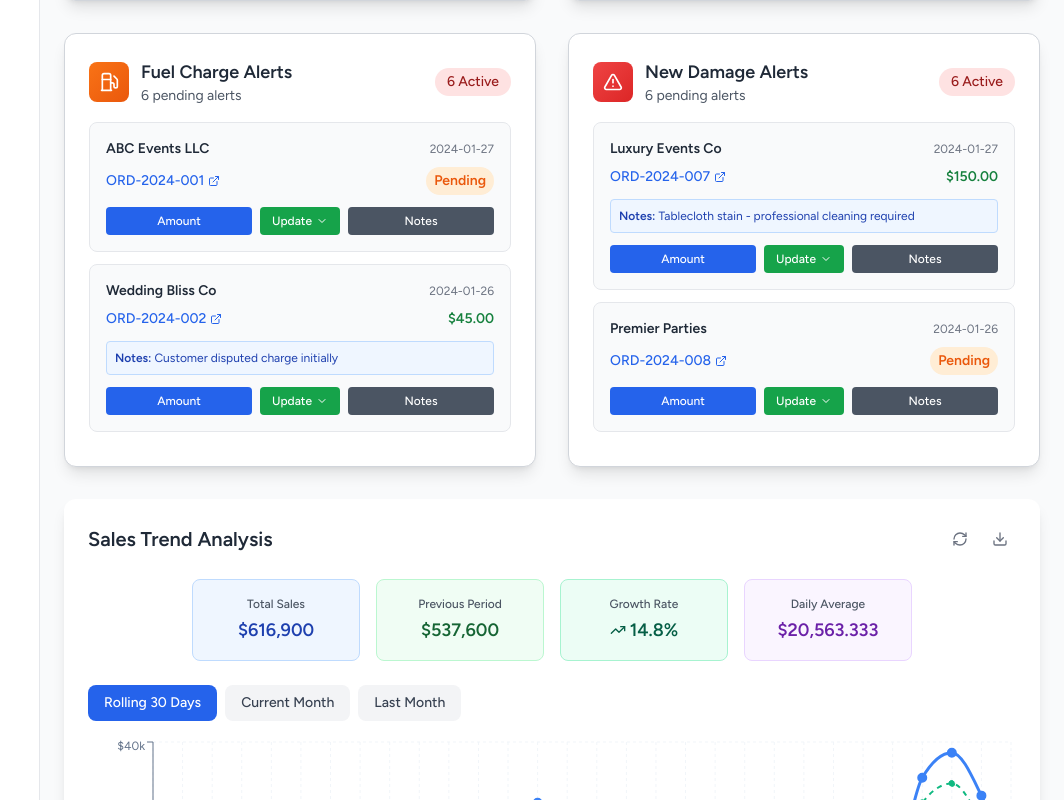
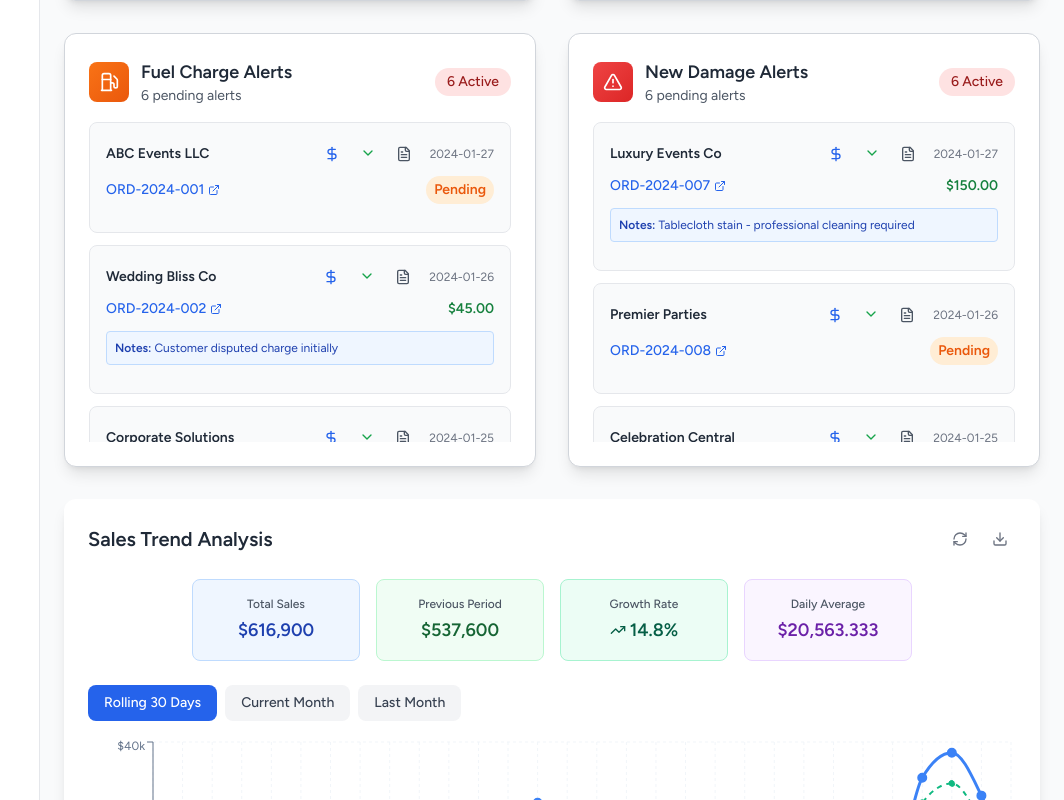
Before and after one commit to Kabba24ai/dashboard, a React (Vite) app: page / in a window 1280 px wide. Shown: the part 720-1520 px from the top of the page, without its empty margins (216-1280 px from the left). Built offline with nearby package versions, Linux system fonts and the light colour scheme.

Commit message:
Move Action Buttons to Top Row as Icons

```diff
--- a/src/pages/Dashboard.tsx
+++ b/src/pages/Dashboard.tsx
@@ -1,6 +1,6 @@
 import React, { useState } from 'react';
 import { LineChart, Line, XAxis, YAxis, CartesianGrid, Tooltip, Legend, ResponsiveContainer } from 'recharts';
-import { Trophy, Truck, Store, Wrench, AlertTriangle, Clock, CheckCircle, TrendingUp, TrendingDown, RefreshCw, Download, Fuel, DollarSign, ExternalLink, ChevronDown } from 'lucide-react';
+import { Trophy, Truck, Store, Wrench, AlertTriangle, Clock, CheckCircle, TrendingUp, TrendingDown, RefreshCw, Download, Fuel, DollarSign, ExternalLink, ChevronDown, FileText } from 'lucide-react';
 
 const Dashboard = () => {
   const [salesPeriod, setSalesPeriod] = useState('rolling30');
@@ -210,7 +210,53 @@ const Dashboard = () => {
     <div className="p-4 bg-gray-50 rounded-lg border border-gray-200 hover:bg-gray-100 transition-colors">
       <div className="flex items-center justify-between mb-2">
         <h4 className="text-sm font-semibold text-gray-800">{alert.customerName}</h4>
-        <span className="text-xs text-gray-500">{alert.date}</span>
+        <div className="flex items-center space-x-3">
+          <div className="flex items-center space-x-2">
+            <button
+              onClick={() => onAmountClick(alert)}
+              className="p-1.5 text-blue-600 hover:text-blue-800 hover:bg-blue-100 rounded transition-colors"
+              title="Edit Amount"
+            >
+              <DollarSign className="w-4 h-4" />
+            </button>
+
+            <div className="relative">
+              <button
+                onClick={() => onUpdateClick(alert.id)}
+                className="p-1.5 text-green-600 hover:text-green-800 hover:bg-green-100 rounded transition-colors"
+                title="Update Status"
+              >
+                <ChevronDown className="w-4 h-4" />
+              </button>
+
+              {showUpdateDropdown === alert.id && (
+                <div className="absolute top-full right-0 mt-1 bg-white border border-gray-200 rounded-lg shadow-lg z-10 min-w-[140px]">
+                  <button
+                    onClick={() => handleStatusUpdate(alert.type, alert.id, 'paid')}
+                    className="w-full px-3 py-2 text-left text-sm text-gray-700 hover:bg-gray-100 rounded-t-lg"
+                  >
+                    Mark as Paid
+                  </button>
+                  <button
+                    onClick={() => handleStatusUpdate(alert.type, alert.id, 'uncollectible')}
+                    className="w-full px-3 py-2 text-left text-sm text-gray-700 hover:bg-gray-100 rounded-b-lg"
+                  >
+                    Mark as Uncollectible
+                  </button>
+                </div>
+              )}
+            </div>
+
+            <button
+              onClick={() => onNotesClick(alert)}
+              className="p-1.5 text-gray-600 hover:text-gray-800 hover:bg-gray-100 rounded transition-colors"
+              title="Edit Notes"
+            >
+              <FileText className="w-4 h-4" />
+            </button>
+          </div>
+          <span className="text-xs text-gray-500">{alert.date}</span>
+        </div>
       </div>
 
       <div className="flex items-center justify-between mb-3">
@@ -238,48 +284,6 @@ const Dashboard = () => {
         </div>
       )}
 
-      <div className="flex items-center justify-between space-x-2">
-        <button
-          onClick={() => onAmountClick(alert)}
-          className="flex-1 px-3 py-1.5 bg-blue-600 text-white text-xs font-medium rounded hover:bg-blue-700 transition-colors"
-        >
-          Amount
-        </button>
-
-        <div className="relative">
-          <button
-            onClick={() => onUpdateClick(alert.id)}
-            className="flex items-center px-3 py-1.5 bg-green-600 text-white text-xs font-medium rounded hover:bg-green-700 transition-colors"
-          >
-            Update
-            <ChevronDown className="w-3 h-3 ml-1" />
-          </button>
-
-          {showUpdateDropdown === alert.id && (
-            <div className="absolute top-full left-0 mt-1 bg-white border border-gray-200 rounded-lg shadow-lg z-10 min-w-[120px]">
-              <button
-                onClick={() => handleStatusUpdate(alert.type, alert.id, 'paid')}
-                className="w-full px-3 py-2 text-left text-xs text-gray-700 hover:bg-gray-100 rounded-t-lg"
-              >
-                Mark as Paid
-              </button>
-              <button
-                onClick={() => handleStatusUpdate(alert.type, alert.id, 'uncollectible')}
-                className="w-full px-3 py-2 text-left text-xs text-gray-700 hover:bg-gray-100 rounded-b-lg"
-              >
-                Mark as Uncollectible
-              </button>
-            </div>
-          )}
-        </div>
-
-        <button
-          onClick={() => onNotesClick(alert)}
-          className="flex-1 px-3 py-1.5 bg-gray-600 text-white text-xs font-medium rounded hover:bg-gray-700 transition-colors"
-        >
-          Notes
-        </button>
-      </div>
     </div>
   );
 
```
